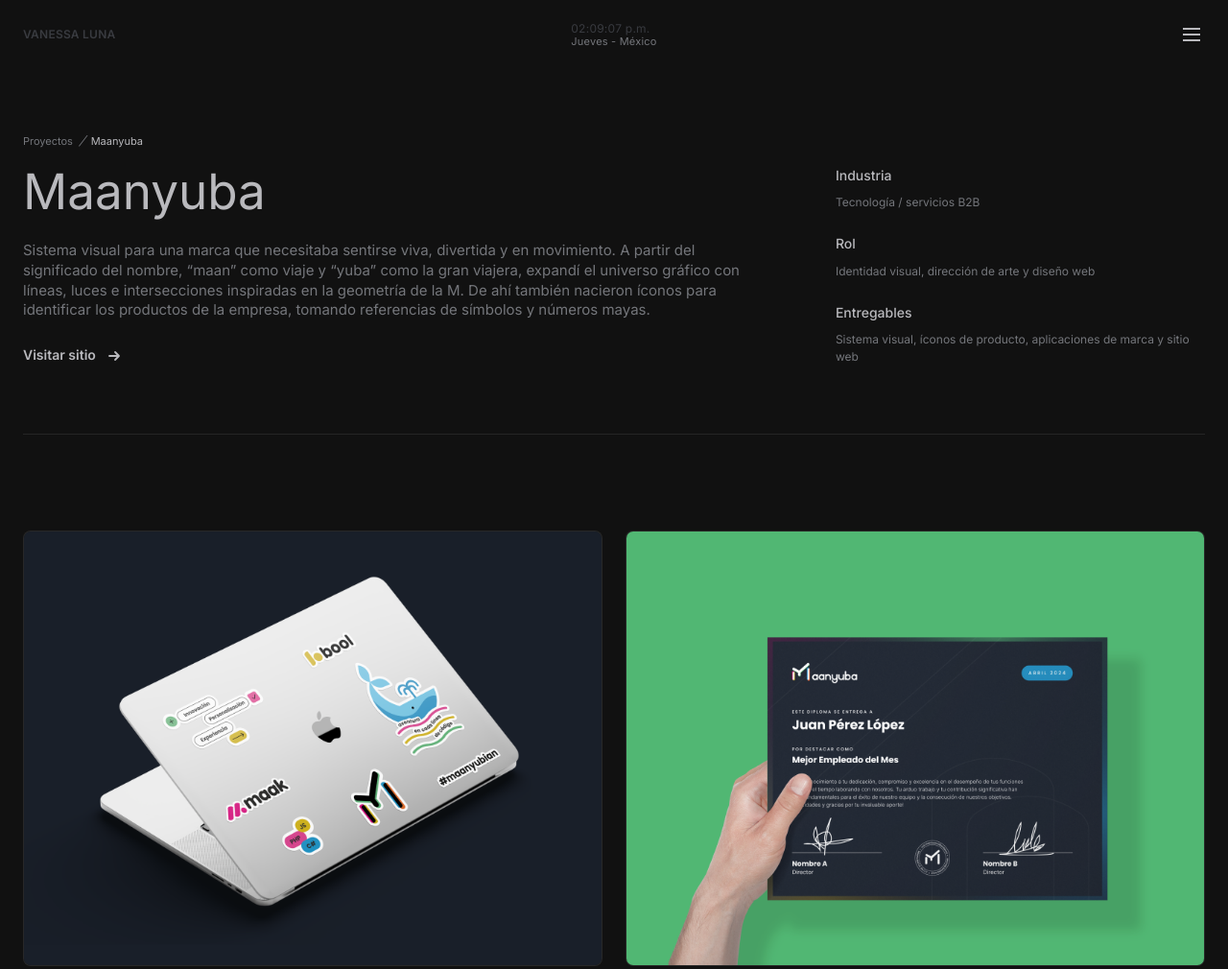
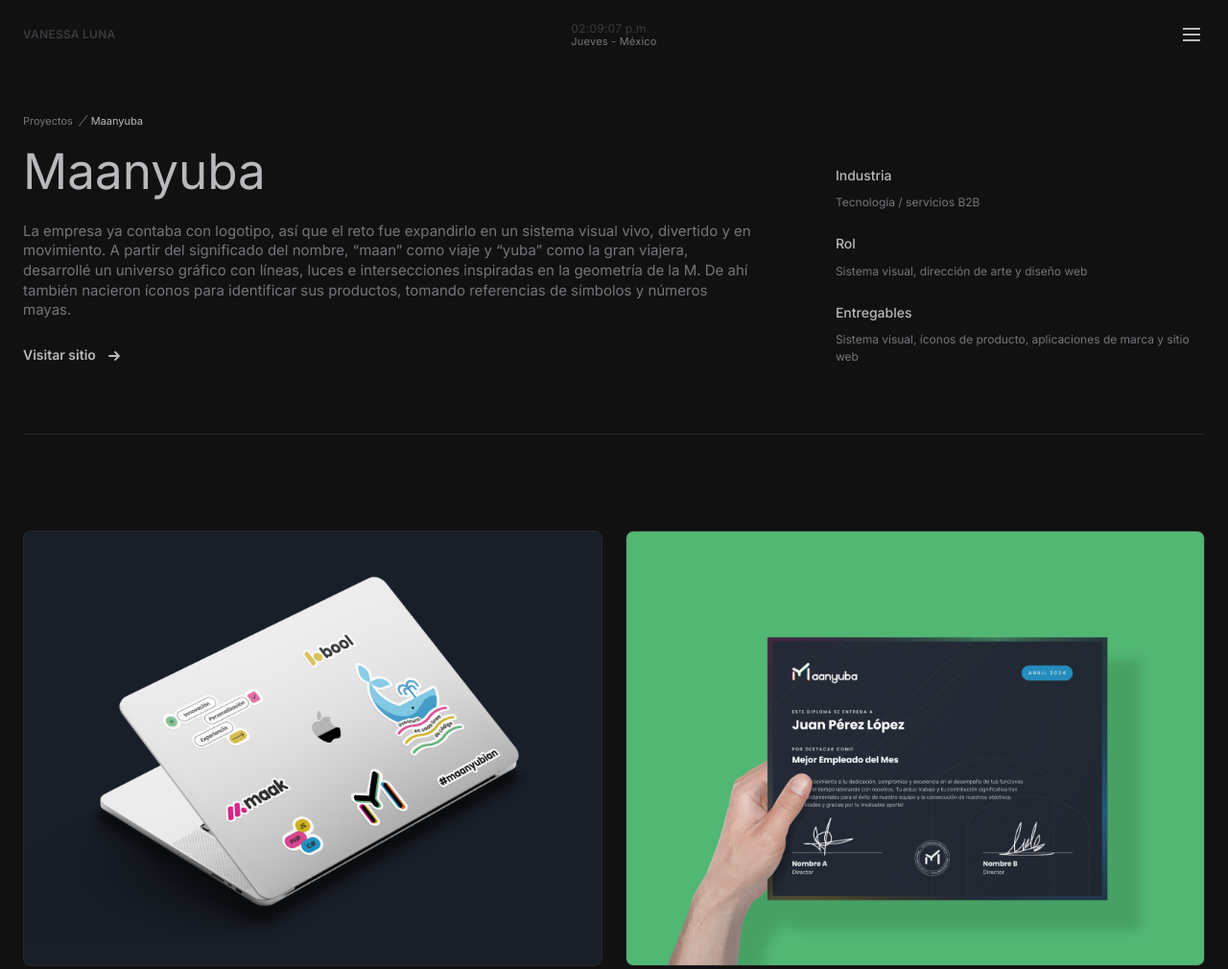
Before and after one commit to lunagv/proyecto-coder, a plain HTML site: page maanyuba.html in a window 1280 px wide. Shown: the top 1010 px of the page at 96% size. Drawn offline with Linux system fonts and the light colour scheme.

Commit message:
Clarify Maanyuba visual system scope

```diff
--- a/maanyuba.html
+++ b/maanyuba.html
@@ -30,7 +30,7 @@
                     <span>Maanyuba</span>
                 </nav>
                 <h1>Maanyuba</h1>
-                <p>Sistema visual para una marca que necesitaba sentirse viva, divertida y en movimiento. A partir del significado del nombre, “maan” como viaje y “yuba” como la gran viajera, expandí el universo gráfico con líneas, luces e intersecciones inspiradas en la geometría de la M. De ahí también nacieron íconos para identificar los productos de la empresa, tomando referencias de símbolos y números mayas.</p>
+                <p>La empresa ya contaba con logotipo, así que el reto fue expandirlo en un sistema visual vivo, divertido y en movimiento. A partir del significado del nombre, “maan” como viaje y “yuba” como la gran viajera, desarrollé un universo gráfico con líneas, luces e intersecciones inspiradas en la geometría de la M. De ahí también nacieron íconos para identificar sus productos, tomando referencias de símbolos y números mayas.</p>
                 <a class="project-visit" href="https://maanyuba.com/" target="_blank" rel="noreferrer">
                     <svg class="link-arrow" width="18" height="18" viewBox="0 0 18 18" aria-hidden="true" focusable="false"><path d="M4 9h9M10 5l4 4-4 4" fill="none" stroke="currentColor" stroke-width="1.8" stroke-linecap="round" stroke-linejoin="round"/></svg>
                     Visitar sitio
@@ -38,7 +38,7 @@
             </div>
             <aside class="project-meta">
                 <div><strong>Industria</strong>Tecnología / servicios B2B</div>
-                <div><strong>Rol</strong>Identidad visual, dirección de arte y diseño web</div>
+                <div><strong>Rol</strong>Sistema visual, dirección de arte y diseño web</div>
                 <div><strong>Entregables</strong>Sistema visual, íconos de producto, aplicaciones de marca y sitio web</div>
             </aside>
         </section>
```
